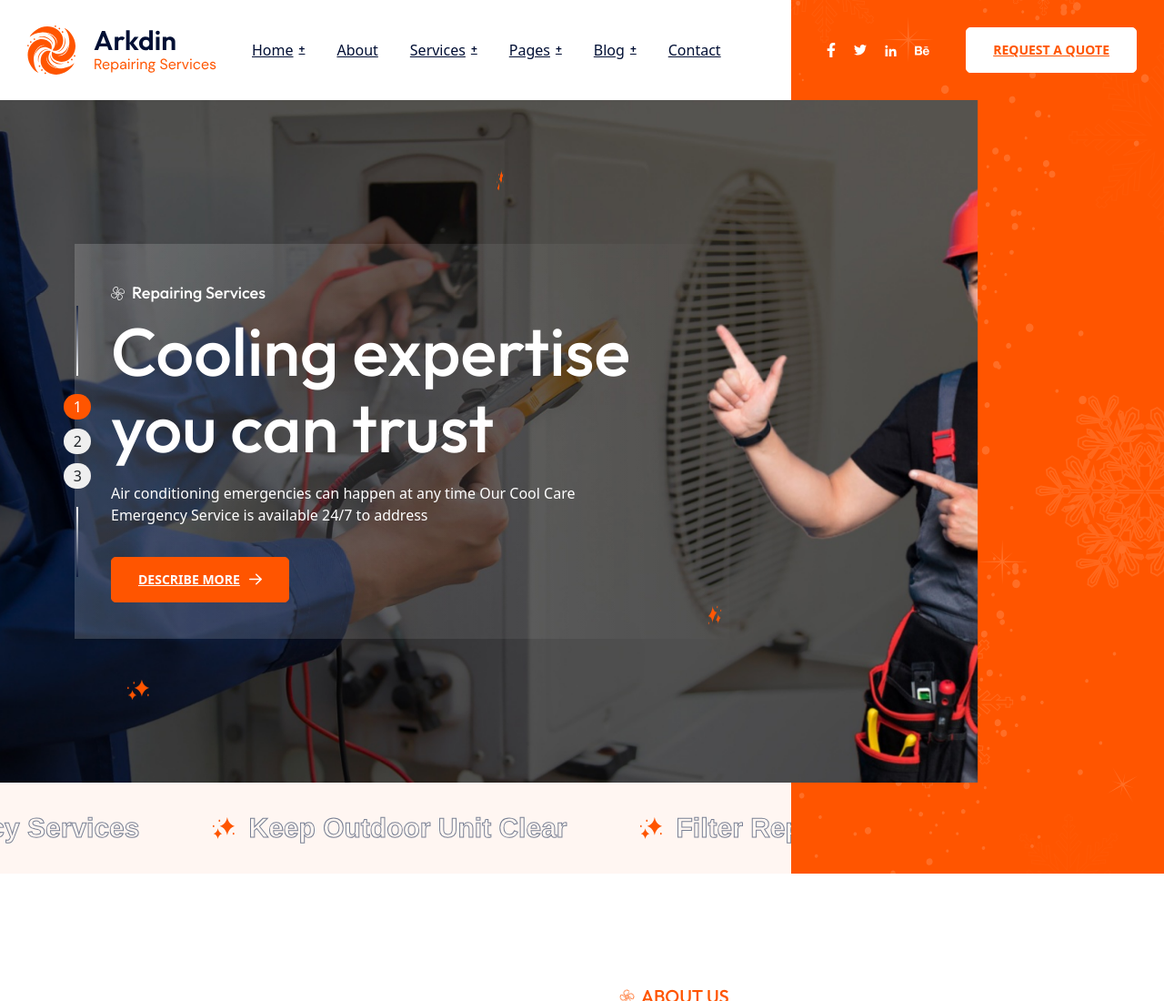
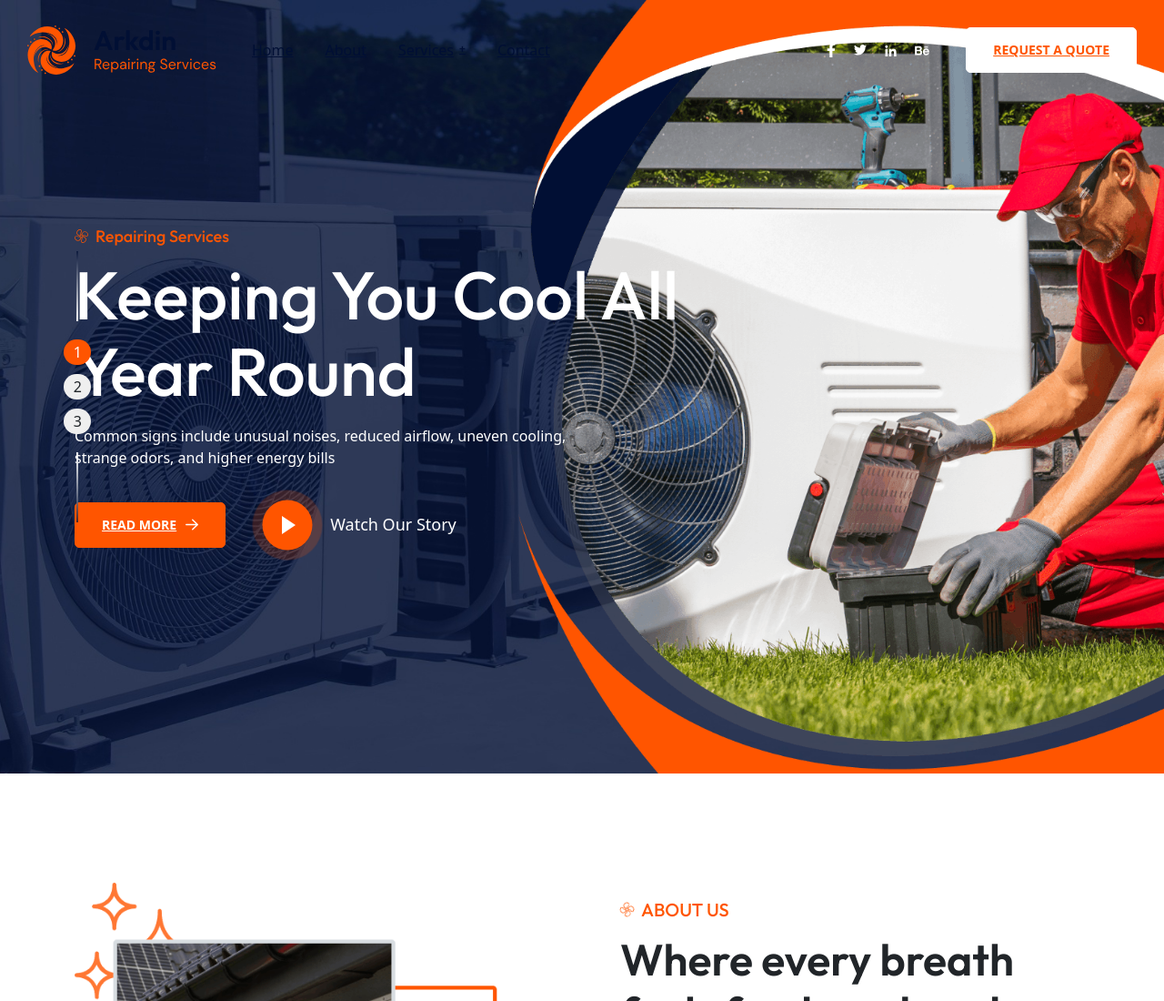
Before and after one commit to shantanuuchak/akac, a Next.js app: page /home2 in a window 1280 px wide. Shown: the top 1100 px of the page at 91% size. Built offline with nearby package versions, Linux system fonts and the light colour scheme.

Commit message:
remove extra pages from menu and made home2 as primary home page

```diff
--- a/src/app/Components/Header/Nav.jsx
+++ b/src/app/Components/Header/Nav.jsx
@@ -1,31 +1,13 @@
 import Link from 'next/link';
 import DropDown from './DropDown';
 
-export default function Nav({ setMobileToggle }) {
+export default function Nav({setMobileToggle}) {
   return (
     <ul className="cs_nav_list fw-medium">
-      <li className="menu-item-has-children">
-        <Link href="/">Home</Link>
-        <DropDown>
-          <ul>
-            <li>
-              <Link href="/" onClick={() => setMobileToggle(false)}>
-                Home V1
-              </Link>
-            </li>
-            <li>
-              <Link href="/home2" onClick={() => setMobileToggle(false)}>
-                Home V2
-              </Link>
-            </li>
-          </ul>
-        </DropDown>
+      <li>
+        <Link href="/" onClick={() => setMobileToggle(false)}>Home</Link>
       </li>
-      <li>
-        <Link href="/about" onClick={() => setMobileToggle(false)}>
-          About
-        </Link>
-      </li>
+      <li><Link href="/about" onClick={() => setMobileToggle(false)}>About</Link></li>
       <li className="menu-item-has-children">
         <Link href="/service" onClick={() => setMobileToggle(false)}>
           Services
@@ -44,61 +26,9 @@ export default function Nav({ setMobileToggle }) {
             </li>
           </ul>
         </DropDown>
-
       </li>
-      <li className="menu-item-has-children">
-        <Link href="#">Pages</Link>
-        <DropDown>
-          <ul>
-            <li>
-              <Link href="/team" onClick={() => setMobileToggle(false)}>
-                Team
-              </Link>
-            </li>
-            <li>
-              <Link href="/team/team-details" onClick={() => setMobileToggle(false)}>
-                Team Details
-              </Link>
-            </li>
-            <li>
-              <Link href="/project" onClick={() => setMobileToggle(false)}>
-                Project
-              </Link>
-            </li>
-            <li>
-              <Link href="/project/project-details" onClick={() => setMobileToggle(false)}>
-                 Project Details
-              </Link>
-            </li>
-          </ul>
-        </DropDown>
-      </li>
-      <li className="menu-item-has-children">
-        <Link href="/blog" onClick={() => setMobileToggle(false)}>
-          Blog
-        </Link>
-        <DropDown>
-          <ul>
-            <li>
-              <Link href="/blog" onClick={() => setMobileToggle(false)}>
-                Blog
-              </Link>
-            </li>
-            <li>
-              <Link
-                href="/blog/blog-details"
-                onClick={() => setMobileToggle(false)}
-              >
-                Blog Details
-              </Link>
-            </li>
-          </ul>
-        </DropDown>
-      </li>
-      <li>
-        <Link href="/contact" onClick={() => setMobileToggle(false)}>
-          Contact
-        </Link>
+      <li><Link href="/contact" onClick={() => setMobileToggle(false)}>
+        Contact</Link>
       </li>
     </ul>
   );
--- a/src/app/home2/page.jsx
+++ b/src/app/home2/page.jsx
@@ -1,44 +1,42 @@
-import React from 'react';
-import HomeSlider2 from '../Components/Home2/HomeSlider2';
-import About2 from '../Components/About/About2';
-import Services2 from '../Components/Home2/Services2';
-import Choose2 from '../Components/Home2/Choose2';
-import Cta from '../Components/Services/Cta';
-import Contact2 from '../Components/Home2/Contact2';
-import Team from '../Components/Home2/Team';
-import Project2 from '../Components/Home2/Project2';
-import Testimonial3 from '../Components/Home2/Testimonial3';
-import Blog2 from '../Components/Home2/Blog2';
+import About from "../Components/Home/About";
+import Blog from "../Components/Home/Blog";
+import Choose from "../Components/Home/Choose";
+import Faq from "../Components/Home/Faq";
+import HomeSlider from "../Components/Home/HomeSlider";
+import Pricing from "../Components/Home/Pricing";
+import Process from "../Components/Home/Process";
+import Services from "../Components/Home/Services";
+import Team from "../Components/Home/Team";
+import Testimonial from "../Components/Home/Testimonial";
 
-const page = () => {
-    return (
-        <div className='home-page2'>
-            <HomeSlider2></HomeSlider2>
-            <About2
-                Img="/assets/img/about_img_2.png"
+export default function Home() {
+  return (
+    <main className="home-page">
+        <HomeSlider></HomeSlider>
+        <About
+                Img="/assets/img/about_img_1.png"
                 TitleUp="About us"
-                Title="Turning up the chill factor in your home or office"
-                Content="This involves setting up a new air conditioning system in your home or office. It's crucial to ensure that the unit is properly sized for the space and installed correctly for optimal efficiency"
+                Title="Where every breath feels fresh and cool"
+                Content="Prompt diagnosis and repair of any issues with your air conditioning unit your ensure optimal performance Inspection of ductwork for leaks or damage air followed by sealing to improve energy efficiency"
                 FeatureList={[
-                    "Ventilation System Maintenance",
-                    "Indoor Air Quality Testing",
-                    "Cool Craft Custom Solutions"
+                    "AirFlow Optimization",
+                    "PureAir Quality Testing",
+                    "FreezeGuard Installation",
+                    "Cool Care Maintenance",
+                    "ClimateControl Checkup",
+                    "ChillOut Emergency Services"
                 ]}
-                Experience="25+"
-                BioImg="/assets/img/avatar_1.png"
-                BioName="Roberto Ramon"
-                BioContent="Call any time for services"
-            ></About2>
-            <Services2></Services2>
-            <Choose2></Choose2>
-            <Cta></Cta>
+                NumberContent="Call any time for Freseir services"
+                Number="(+578) 587 89168"
+            ></About>
+            <Services></Services>
             <Team></Team>
-            <Contact2></Contact2>
-            <Project2></Project2>
-            <Testimonial3></Testimonial3>
-            <Blog2></Blog2>
-        </div>
-    );
-};
-
-export default page;
+            <Choose></Choose>
+            <Pricing></Pricing>
+            <Testimonial></Testimonial>
+            <Faq></Faq>
+            <Process></Process>
+            <Blog></Blog>
+    </main>
+  );
+}
```
Also changed, not shown: src/app/page.js (+39 -37 lines), 1 other file (tests, documents, lock files or other folders).
